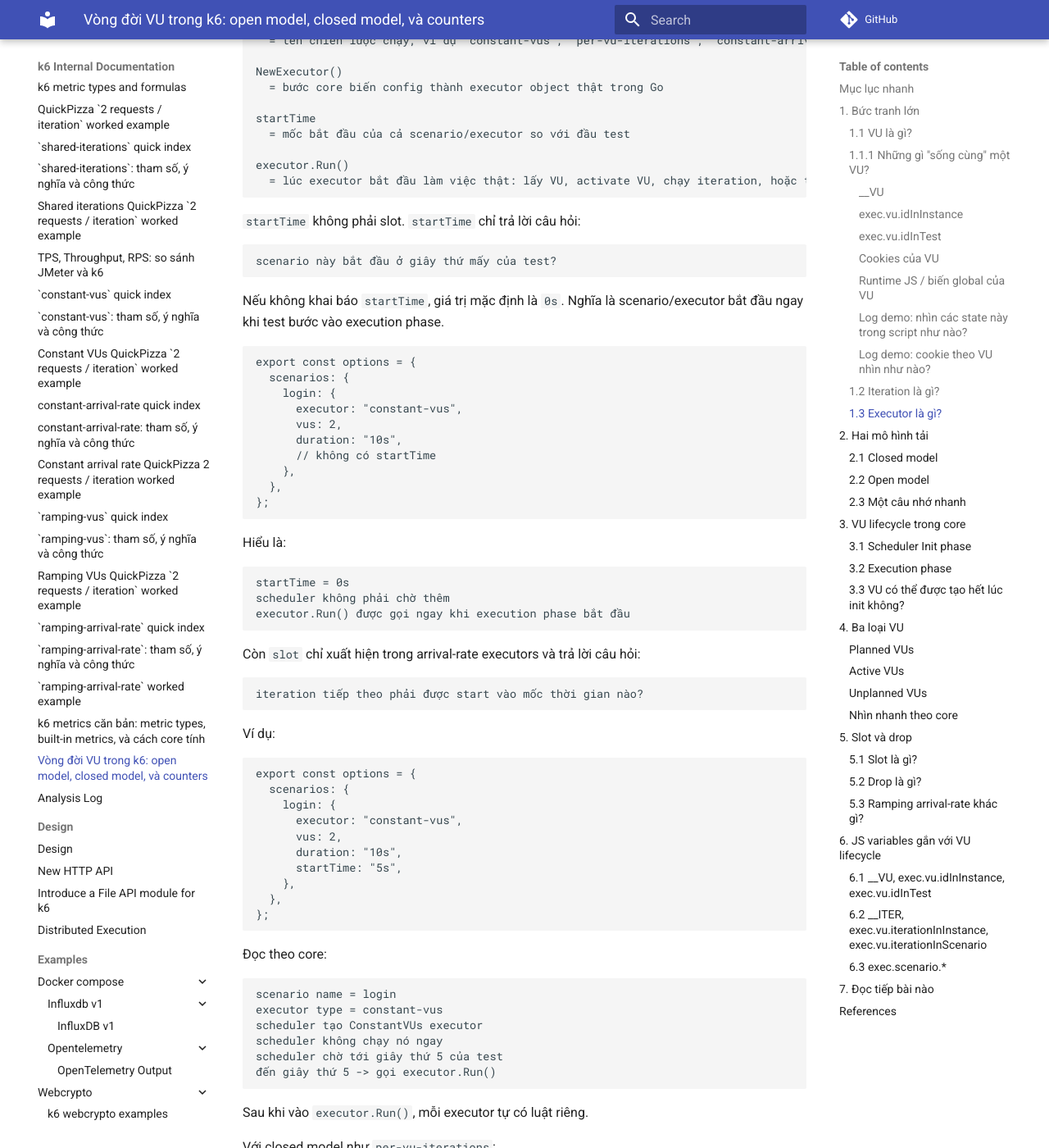
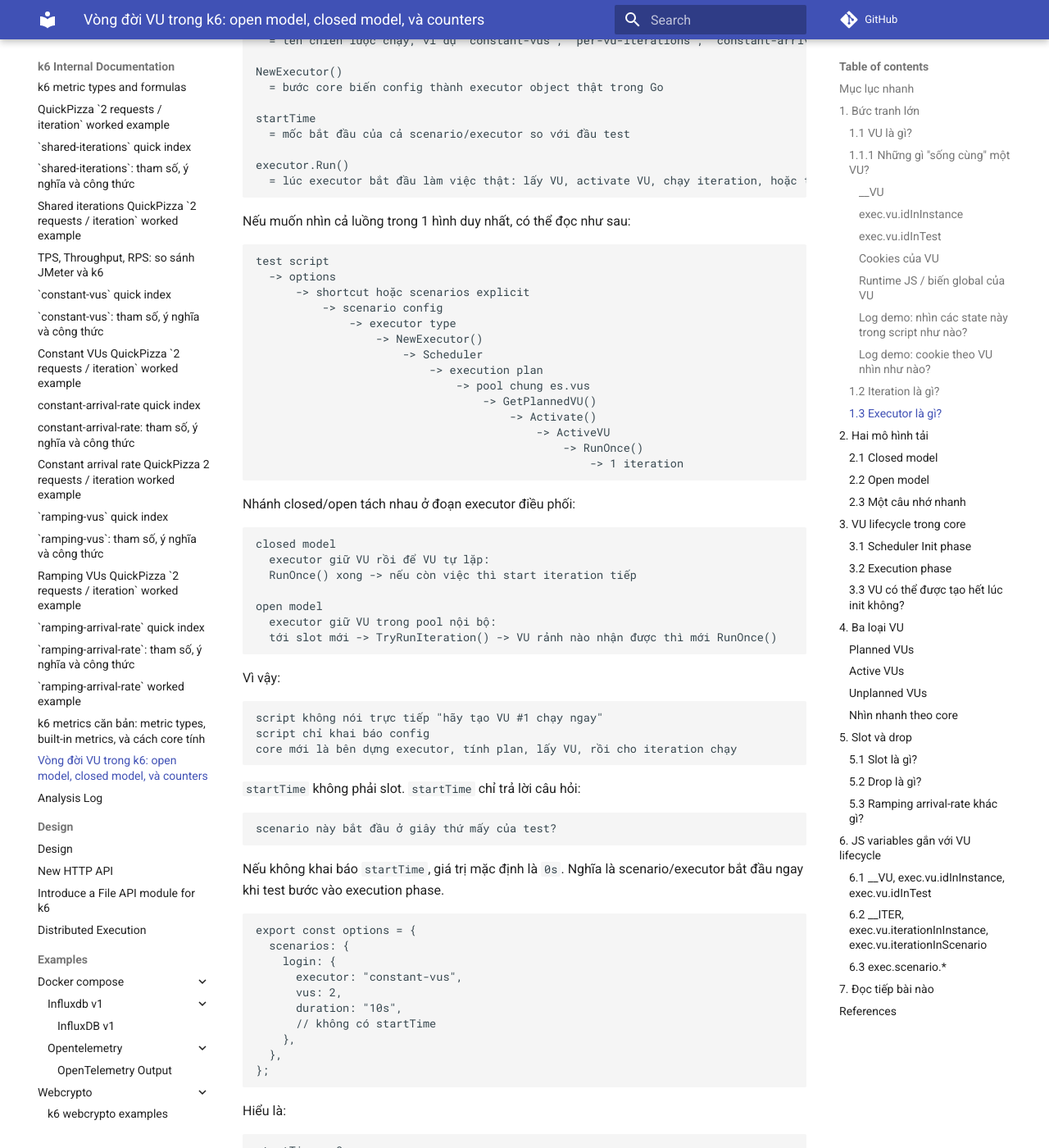
Before and after one commit to meomew-auto/markdown, an MkDocs documentation site: the page built from docs/20260520_k6-vu-lifecycle-open-closed-model.md, in a window 1280 px wide and 1400 px high, scrolled down 7979 px. Shown: the whole window at 82% size. Built offline with MkDocs 1.6.1 and Material for MkDocs 9.7.7, drawn with Linux system fonts in a browser that asks for light colours; comment, search, counter and statistics services are not loaded.

Commit message:
Update docs

````diff
--- a/docs/20260520_k6-vu-lifecycle-open-closed-model.md
+++ b/docs/20260520_k6-vu-lifecycle-open-closed-model.md
@@ -423,6 +423,45 @@ startTime
 
 executor.Run()
   = lúc executor bắt đầu làm việc thật: lấy VU, activate VU, chạy iteration, hoặc tạo slot
+```
+
+Nếu muốn nhìn cả luồng trong 1 hình duy nhất, có thể đọc như sau:
+
+```text
+test script
+  -> options
+      -> shortcut hoặc scenarios explicit
+          -> scenario config
+              -> executor type
+                  -> NewExecutor()
+                      -> Scheduler
+                          -> execution plan
+                              -> pool chung es.vus
+                                  -> GetPlannedVU()
+                                      -> Activate()
+                                          -> ActiveVU
+                                              -> RunOnce()
+                                                  -> 1 iteration
+```
+
+Nhánh closed/open tách nhau ở đoạn executor điều phối:
+
+```text
+closed model
+  executor giữ VU rồi để VU tự lặp:
+  RunOnce() xong -> nếu còn việc thì start iteration tiếp
+
+open model
+  executor giữ VU trong pool nội bộ:
+  tới slot mới -> TryRunIteration() -> VU rảnh nào nhận được thì mới RunOnce()
+```
+
+Vì vậy:
+
+```text
+script không nói trực tiếp "hãy tạo VU #1 chạy ngay"
+script chỉ khai báo config
+core mới là bên dựng executor, tính plan, lấy VU, rồi cho iteration chạy
 ```
 
 `startTime` không phải slot. `startTime` chỉ trả lời câu hỏi:
````
Also changed, not shown: docs/20260115_constant-vus-executor.md (+3 -3 lines), docs/20260517_constant-arrival-rate-tham-so-cong-thuc.md (+3 -3 lines), docs/20260517_constant_arrival_rate_quickpizza_two_requests_worked_example.md (+6 -6 lines).
